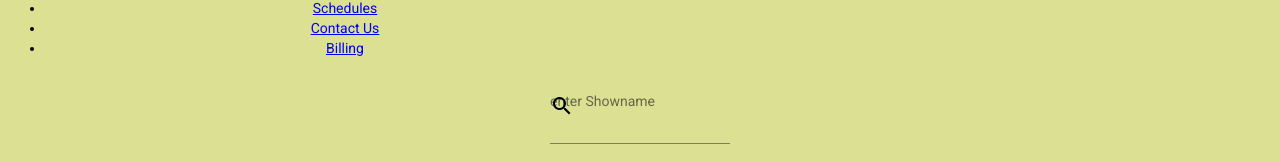
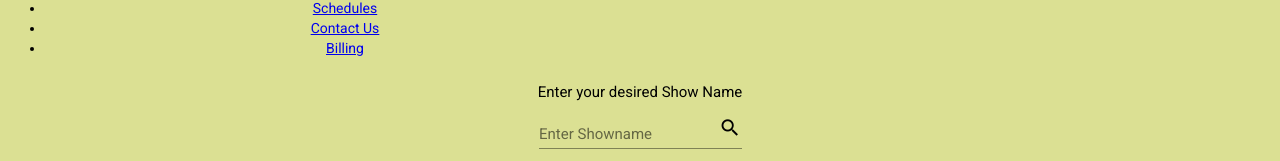
Before and after one commit to syamdasari/KalTV, an Angular app: page / in a window 1280 px wide. Shown: the part 790-951 px from the top of the page. Built offline with nearby package versions, Linux system fonts and the light colour scheme; no server answers.

Commit message:
Handling show not found.

```diff
--- a/src/app/app.component.html
+++ b/src/app/app.component.html
@@ -32,12 +32,16 @@
 
       </table>
     </tr>
-    <div>
-      <app-search-by-name (searchEvent)="doSearch($event)"></app-search-by-name>
-    </div>
+
+      <div style="font-size:15px; line-height:30px;">
+        <div> Enter your desired Show Name</div>
+         <div>
+          <app-search-by-name (searchEvent)="doSearch($event)"></app-search-by-name>
+         </div>
+      </div>
     <tr>
       <mat-card color="secondary">
-       <app-tv-shows-display [currentdata]= "tvshowsdisplay">  </app-tv-shows-display>
+       <app-tv-shows-display [currentdata]= "tvshowsdisplay" [itemNotFound] = "errorMessage">  </app-tv-shows-display>
      </mat-card>
     </tr>
     <tr>
--- a/src/app/app.component.ts
+++ b/src/app/app.component.ts
@@ -2,6 +2,7 @@ import { Component } from '@angular/core';
 import { TvShowService } from './tv-show.service';
 import { IarrayTvShowsDisplay, ITvShowsDisplay } from './itv-shows-display';
 import { ITvShowService } from './itv-show-service';
+import { subscribeOn } from 'rxjs/operators';
 
 @Component({
   selector: 'app-root',
@@ -11,10 +12,22 @@ import { ITvShowService } from './itv-show-service';
 export class AppComponent {
   title = 'tvshow-app';
   tvshowsdisplay: IarrayTvShowsDisplay;
+  errorMessage:string;
+
+
   constructor(private tvshowservice: TvShowService){}
     doSearch(searchValue){
       console.log("searchvalue entered"+searchValue);
       const userInput= searchValue.trim();
-      this.tvshowservice.getShowDetails(userInput).subscribe(data => this.tvshowsdisplay = data)
+      this.tvshowservice.getShowDetails(userInput).subscribe(data =>
+        {
+          if(data)
+          {
+            this.tvshowsdisplay = data;
+          }
+          else{
+            this.errorMessage = "SORRY!! There is no such Show exist with the name you have entered";
+          }
+        });
     }
   }
--- a/src/app/search-by-name/search-by-name.component.html
+++ b/src/app/search-by-name/search-by-name.component.html
@@ -1,7 +1,7 @@
 <form>
   <mat-form-field>
-    <mat-icon matprefix>search</mat-icon>
-    <input matInput placeholder=" enter Showname" aria-label="showname" [formControl]="search" />
+    <mat-icon matSuffix>search</mat-icon>
+    <input matInput placeholder=" Enter Showname" aria-label="showname" [formControl]="search" />
     <mat-error *ngIf="search.invalid">
       Type 3 or more characters to search
     </mat-error>
--- a/src/app/tv-show.service.ts
+++ b/src/app/tv-show.service.ts
@@ -37,6 +37,8 @@ export class TvShowService implements ITvShowService {
 
 
     let  tvShowDisplayArray: IarrayTvShowsDisplay = new Array();
+
+    if(len){
     for (var i = 0  ; i < len ; i++)
        {
          tvShowDisplayArray.push({
@@ -52,8 +54,8 @@ export class TvShowService implements ITvShowService {
            summary: data[i].show.summary != null ? data[i].show.summary.replace(/<[^>]*>?/gm, '') : "No Summary",
            //summary: data[i].show.summary.replace(/<\/p>/gm, "").replace(/<p>/gm,"").replace(/<b>/gm,"").replace(/<\/b>/gm,""),
          } as ITvShowsDisplay);
-         console.log(data[i].show.rating + ':');
-         console.log("summary"+data[i].show.summary);
+         //console.log(data[i].show.rating + ':');
+         //console.log("summary"+data[i].show.summary);
          }
          return tvShowDisplayArray;
-        }}
+        }}}
--- a/src/app/tv-shows-display/tv-shows-display.component.html
+++ b/src/app/tv-shows-display/tv-shows-display.component.html
@@ -1,4 +1,4 @@
-<table class="movie-list" *ngIf="currentdata; else elseBlock" style="width:100%">
+<table *ngIf="currentdata; else elseBlock" style="width:100%">
   <tr>
     <th>Show Name</th>
     <th>Image</th>
@@ -25,4 +25,4 @@
     </td>
   </tr>
 </table>
-<ng-template #elseBlock></ng-template>
+<ng-template #elseBlock>{{itemNotFound}}</ng-template>
--- a/src/app/tv-shows-display/tv-shows-display.component.ts
+++ b/src/app/tv-shows-display/tv-shows-display.component.ts
@@ -10,6 +10,7 @@ import { ITvShowService } from '../itv-show-service';
 })
 export class TvShowsDisplayComponent implements OnInit {
 @Input() currentdata: IarrayTvShowsDisplay;
+@Input() itemNotFound: string;
   constructor(private tvshowservice: TvShowService) { }
 
   ngOnInit(): void {
--- a/src/styles.css
+++ b/src/styles.css
@@ -10,6 +10,3 @@ body{
 
 html, body { height: 100%; }
 body { margin: 0; font-family: Roboto, "Helvetica Neue", sans-serif; }
-
-html, body { height: 100%; }
-body { margin: 0; font-family: Roboto, "Helvetica Neue", sans-serif; }
```
